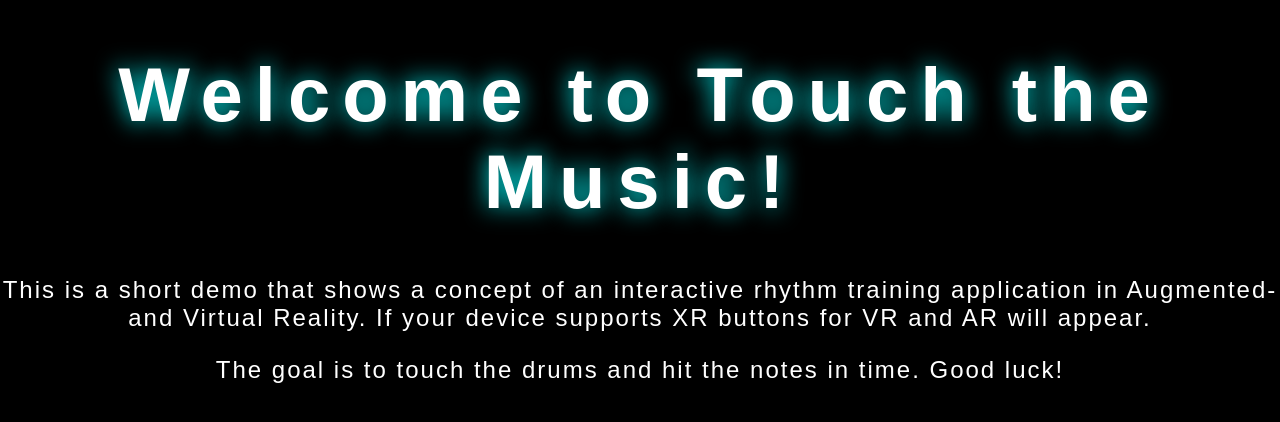
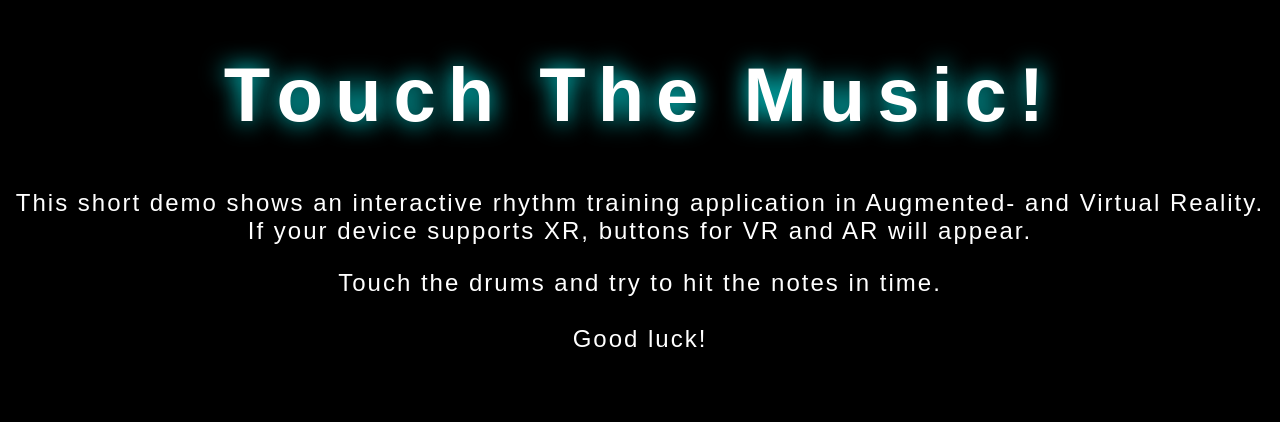
Before and after one commit to DatenLauch/Touch-The-Music, a website built with Vite: page index.html in a window 1280 px wide. Shown: the top 422 px of the page. Built offline with nearby package versions, Linux system fonts and the light colour scheme; files whose address does not match are found by name.

Commit message:
Update index.html

```diff
--- a/index.html
+++ b/index.html
@@ -12,12 +12,16 @@
     <div id="Intro">
         <div class="game-title">
             <h1>
-                Welcome to Touch the Music!
+                Touch The Music!
             </h1>
         </div>
-        <p>This is a short demo that shows a concept of an interactive rhythm training application in Augmented- and
-            Virtual Reality. If your device supports XR buttons for VR and AR will appear. </p>
-        <p> The goal is to touch the drums and hit the notes in time. Good luck!</p>
+        <p>This short demo shows an interactive rhythm training application in Augmented- and
+            Virtual Reality.
+            <br> If your device supports XR, buttons for VR and AR will appear.
+        </p>
+        <p> Touch the drums and try to hit the notes in time.
+            <br><br>Good luck!
+        </p>
     </div>
     <script type="module" src="./src/js/App.js"></script>
 </body>
```
